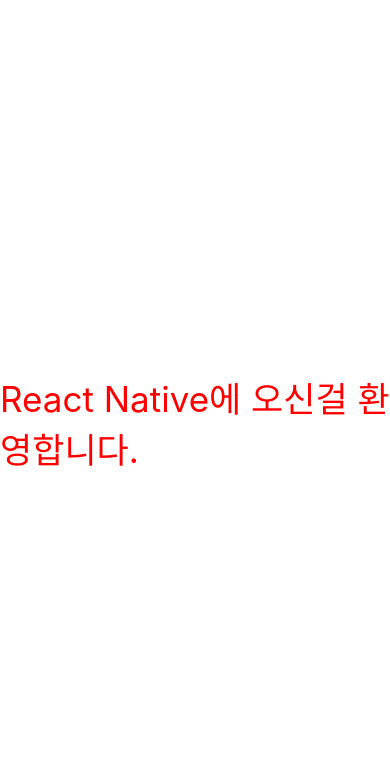
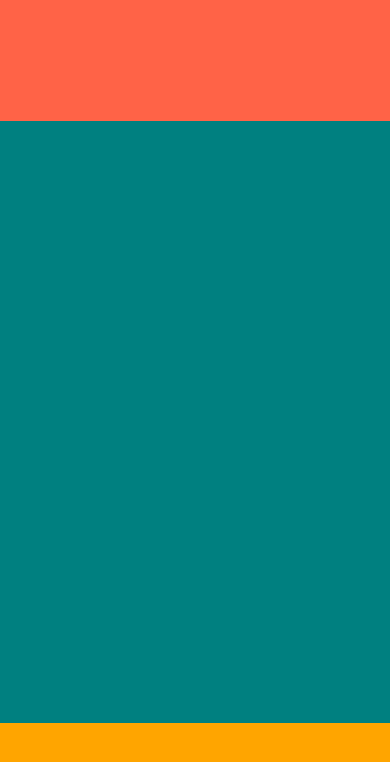
Before and after one commit to cottonsweet/React-Native, a React Native app: screen / in a window 390 px wide. Shown: the top 762 px of the page. Built offline with nearby package versions, Linux system fonts and the light colour scheme.

Commit message:
React Native 레이아웃 연습

```diff
--- a/App.js
+++ b/App.js
@@ -1,24 +1,11 @@
-import { StatusBar } from "expo-status-bar";
-import { StyleSheet, Text, View } from "react-native";
+import { Text, View } from "react-native";
 
 export default function App() {
   return (
-    <View style={styles.container}>
-      <Text style={styles.text}>React Native에 오신걸 환영합니다.</Text>
-      <StatusBar style="auto" />
+    <View style={{ flex: 1 }}>
+      <View style={{ flex: 1, backgroundColor: "tomato" }}></View>
+      <View style={{ flex: 5, backgroundColor: "teal" }}></View>
+      <View style={{ flex: 1, backgroundColor: "orange" }}></View>
     </View>
   );
 }
-
-const styles = StyleSheet.create({
-  container: {
-    flex: 1,
-    backgroundColor: "#fff",
-    alignItems: "center",
-    justifyContent: "center",
-  },
-  text: {
-    color: "red",
-    fontSize: 35,
-  },
-});
```
